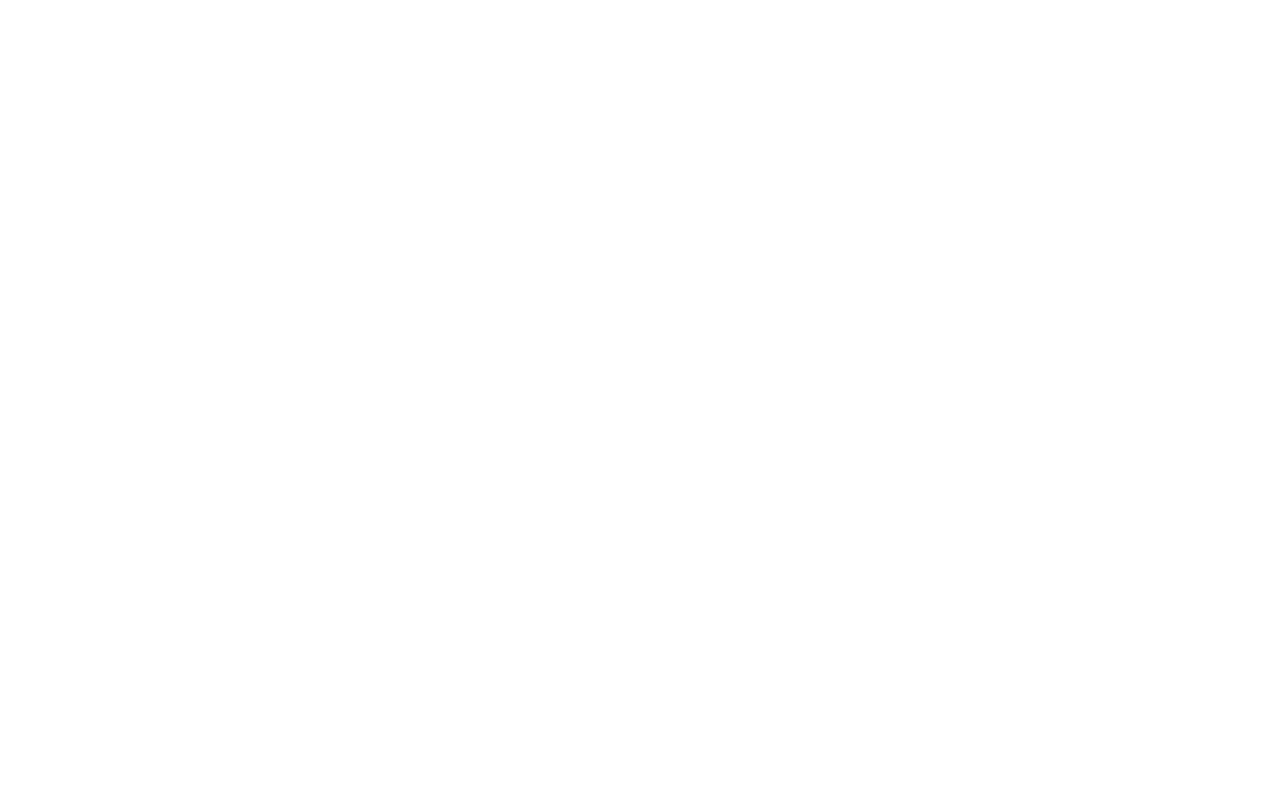
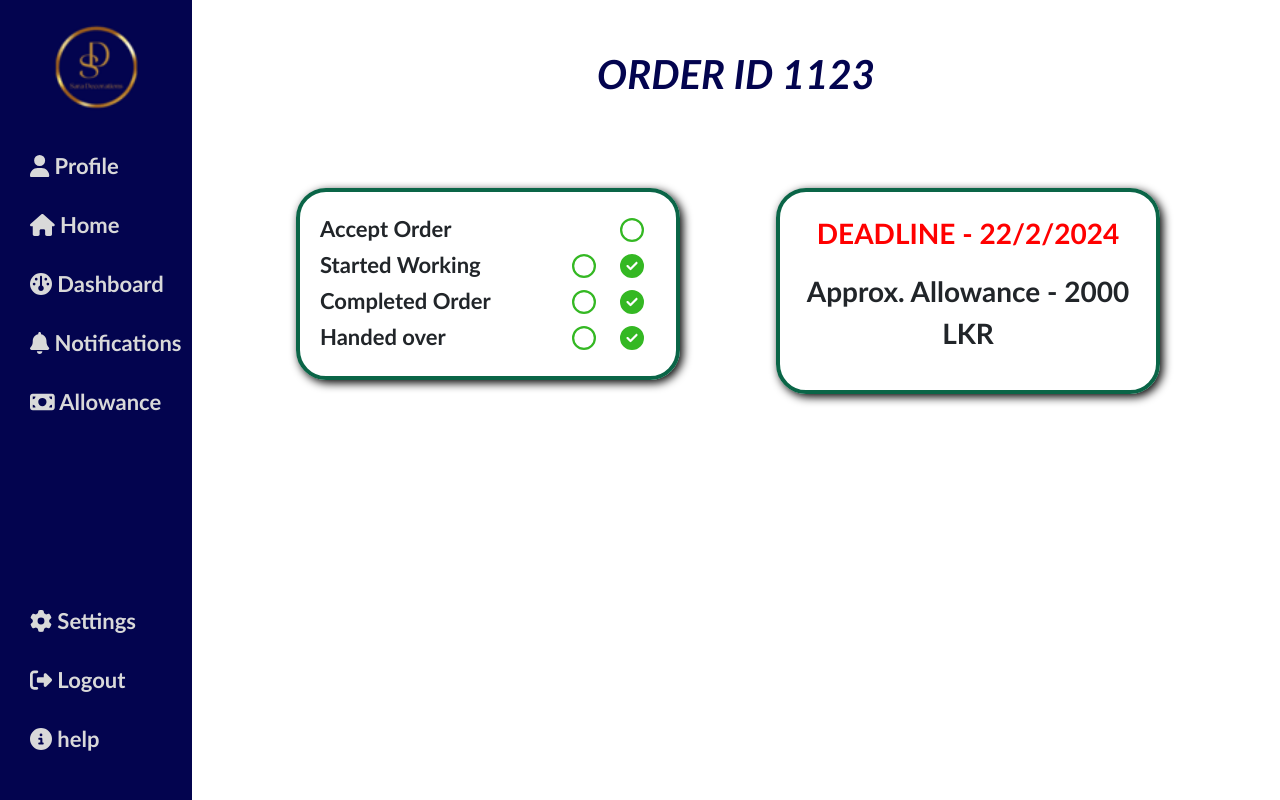
Before and after one commit to Thenujan-V/Decoration-Shop, a React (Create React App) app in the folder frontend/: page /pending/1123 in a window 1280 px wide. Before the commit this address had no page. Built offline with nearby package versions, Linux system fonts and the light colour scheme.

Commit message:
pending orders

```diff
--- a/frontend/package.json
+++ b/frontend/package.json
@@ -4,6 +4,7 @@
   "private": true,
   "dependencies": {
     "@fortawesome/free-brands-svg-icons": "^6.5.2",
+    "@fortawesome/free-regular-svg-icons": "^6.5.2",
     "@fortawesome/free-solid-svg-icons": "^6.5.2",
     "@fortawesome/react-fontawesome": "^0.2.0",
     "@testing-library/jest-dom": "^5.17.0",
--- a/frontend/src/App.js
+++ b/frontend/src/App.js
@@ -10,6 +10,7 @@
 import Payment from './Pages/Payment'
 import VerticalNavbar from './Components/Employee/VerticalNavbar'
 import Dashboard from './Components/Employee/Dashboard'
+import PendingWorks from './Components/Employee/PendingWorks'
 
 const App = () => {
   return (
@@ -25,6 +26,7 @@
         <Route path='/orders' element={<MyOrders />} />
         <Route path='/ver' element={<VerticalNavbar />} />
         <Route path='/empdashboard' element={<Dashboard />} />
+        <Route path='/pending/:order_id' element={<PendingWorks />} />
 
         {/* <Route path="/contact" element={<ContactPage />} /> */}
       </Routes>
--- /dev/null
+++ b/frontend/src/Components/Employee/PendingWorks.jsx
@@ -0,0 +1,110 @@
+import React, { useEffect, useState } from 'react'
+import { pendingWorks } from '../Styles'
+import VerticalNavbar from './VerticalNavbar'
+import { FontAwesomeIcon } from '@fortawesome/react-fontawesome'
+import { faCircleCheck } from '@fortawesome/free-solid-svg-icons'
+import { faCircle } from '@fortawesome/free-regular-svg-icons';
+import { useParams } from 'react-router-dom'
+
+
+const PendingWorks = () => {
+    const params = useParams()
+    const order_id = params.order_id
+
+    const pending_works = [
+        {order_id:'1123', status:'work started'},
+        {order_id:'1124', status:'work started'},
+        {order_id:'1125', status:'work started'}
+    ]
+
+    const res = [
+        {deadLine:'22/2/2024', allowance:'2000'}
+    ]
+    const [pendingWorks, setPendingWorks] = useState([])
+    const [apiResponse,setApiResponse] = useState([])
+
+    useEffect(() => {
+        setApiResponse(res)
+        setPendingWorks(pending_works)
+    },[])
+
+    const not_okey = document.getElementById('not_okey')
+    const okey = document.getElementById('okey')
+   if(not_okey && okey){
+            not_okey.style.display = 'block'
+            okey.style.display = 'none'
+   }
+    const circle = () => {
+        if(not_okey){
+            not_okey.style.display = 'none'
+            okey.style.display = 'block'
+        }
+    }
+    const checkCircle = () => {
+        if(okey){
+            not_okey.style.display = 'block'
+            okey.style.display = 'none'
+        }
+    }
+
+    const work = pendingWorks.find((work) => work.order_id === order_id)
+    console.log('work : ',work)
+
+  return (
+    <div>
+        <div style={{display:'flex', height:'100vh'}}>
+            <VerticalNavbar />
+            <div className='container pendingWorks' style={{flex:1}}>
+                <h1>ORDER ID {order_id}</h1>
+                <div className='row'>
+                    <div className="col-lg-6">
+                        <div className="status">
+                            <div>
+                                <p>Accept Order</p>
+                                <div className="tick">
+                                    <button className='btn' onClick={circle} id="not_okey"><FontAwesomeIcon icon={faCircle} size='xl' style={{color: "#34b823"}}/></button>
+                                    <button className='btn' onClick={checkCircle} id="okey"><FontAwesomeIcon icon={faCircleCheck} size='xl' style={{color: "#34b823", }}/></button>
+                                </div>
+                            </div>
+                            <div>
+                                <p>Started Working</p>
+                                <div className="tick">
+                                    <button className='btn' onClick={circle} id="not_okey"><FontAwesomeIcon icon={faCircle} size='xl' style={{color: "#34b823"}}/></button>
+                                    <button className='btn' onClick={checkCircle} id="okey"><FontAwesomeIcon icon={faCircleCheck} size='xl' style={{color: "#34b823"}}/></button>
+                                </div>
+                            </div>
+                            <div>
+                                <p>Completed Order</p>
+                                <div className="tick">
+                                    <button className='btn' onClick={circle} id="not_okey"><FontAwesomeIcon icon={faCircle} size='xl' style={{color: "#34b823"}}/></button>
+                                    <button className='btn' onClick={checkCircle} id="okey"><FontAwesomeIcon icon={faCircleCheck} size='xl' style={{color: "#34b823"}}/></button>
+                                </div>
+                            </div>
+                            <div>
+                                <p>Handed over</p>
+                                <div className="tick">
+                                    <button className='btn' onClick={circle} id="not_okey"><FontAwesomeIcon icon={faCircle} size='xl' style={{color: "#34b823"}}/></button>
+                                    <button className='btn' onClick={checkCircle} id="okey"><FontAwesomeIcon icon={faCircleCheck} size='xl' style={{color: "#34b823"}}/></button>
+                                </div>
+                            </div>
+                        </div>
+
+                    </div>
+                    <div className="col-lg-6 info">
+                    {
+                        apiResponse.length > 0 && (
+                            <>
+                                <p className='date'>DEADLINE - {apiResponse[0].deadLine}</p>
+                                <p className='allowance'>Approx. Allowance - {apiResponse[0].allowance} LKR</p>
+                            </>
+                        )
+                    }
+                    </div>
+                </div>
+            </div>
+        </div>
+    </div>
+  )
+}
+
+export default PendingWorks
--- /dev/null
+++ b/frontend/src/Components/Styles/PendingWorks.css
@@ -0,0 +1,65 @@
+.pendingWorks{
+    text-align: center;
+}
+.pendingWorks h1{
+    padding-top: 30px;
+    font-family: 'Gill Sans', 'Gill Sans MT', Calibri, 'Trebuchet MS', sans-serif;
+    font-style: italic;
+    font-weight: bold;
+    color: var(--background_blue);
+    text-align: center;
+    margin: 20px 0 20px 0;
+}
+.pendingWorks .row{
+    margin: 60px 0 0 80px;
+
+}
+.pendingWorks .row .status{
+    padding-left: 60px;
+    margin-top: 30px;
+    border: 4px solid var(--headingGreen);
+    width: 30vw;
+    padding: 20px;
+    border-radius: 30px;
+    box-shadow: 3px 3px 10px black;
+}
+.pendingWorks .row .status div{
+    display: flex;
+    justify-content: space-between;
+}
+.pendingWorks .row .status p{
+    padding: 0;
+    margin: 0;
+    font-size: 22px;
+    font-family: 'Gill Sans', 'Gill Sans MT', Calibri, 'Trebuchet MS', sans-serif;
+    font-weight: 600;
+}
+.pendingWorks .row .status .tick{
+
+}
+.pendingWorks .row .status button{
+    outline: none;
+    border: none;
+
+}
+.pendingWorks .row .info{
+    padding-left: 60px;
+    margin-top: 30px;
+    border: 4px solid var(--headingGreen);
+    width: 30vw;
+    padding: 20px;
+    border-radius: 30px;
+    box-shadow: 3px 3px 10px black;
+}
+
+.pendingWorks .row .info .date{
+    color: red;
+    font-size: 28px;
+    font-family: 'Gill Sans', 'Gill Sans MT', Calibri, 'Trebuchet MS', sans-serif;
+    font-weight: 600;
+}
+.pendingWorks .row .info .allowance{
+    font-size: 28px;
+    font-family: 'Gill Sans', 'Gill Sans MT', Calibri, 'Trebuchet MS', sans-serif;
+    font-weight: 600;
+}
--- a/frontend/src/Components/Styles/index.jsx
+++ b/frontend/src/Components/Styles/index.jsx
@@ -12,6 +12,7 @@
 import payment from './Payment.css'
 import verticalNavbar from './VerticalNavbar.css'
 import dashboard from './Dashboard.css'
+import pendingWorks from './PendingWorks.css'
 
-export {navbar, global, home, about, service, sign, signin, dashboard,
+export {navbar, global, home, about, service, sign, signin, dashboard, pendingWorks,
      serviceDetails, card, myOrders, payment, verticalNavbar}
```
Also changed, not shown: frontend/src/Components/Employee/Dashboard.jsx (+63 -63 lines), 1 other file (tests, documents, lock files or other folders).
